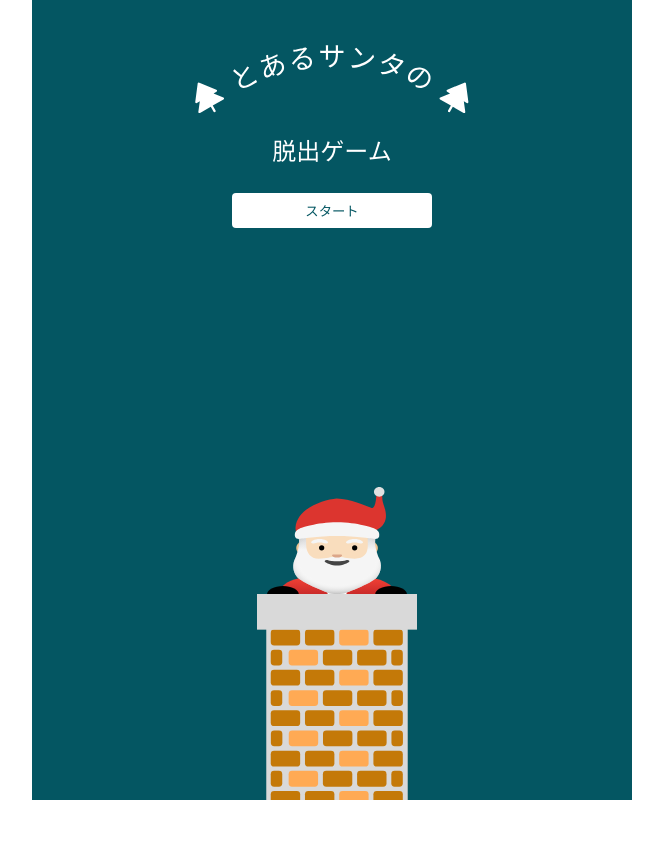
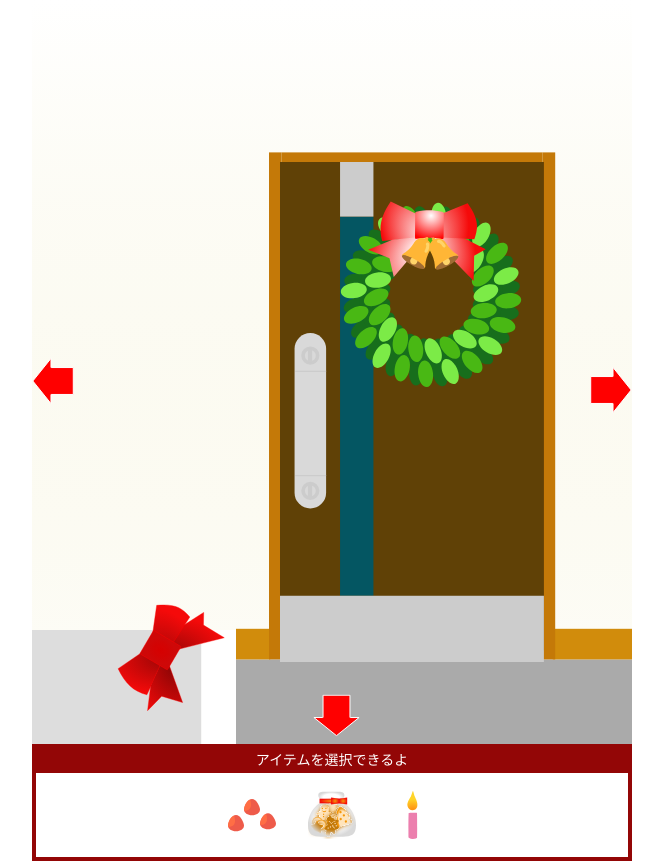
Before and after one commit to marimonon/advent2024_christmas, a React (Vite) app: page / in a window 1280 px wide. Shown: the whole page, without its empty margins (308-971 px from the left). Before the commit the page ends 800 px from the top, so only its background shows below. Built offline with nearby package versions, Linux system fonts and the light colour scheme.

Commit message:
GameStateにuseReducerの中身を移動してリファクタリング

```diff
--- a/src/App.tsx
+++ b/src/App.tsx
@@ -1,11 +1,12 @@
 import Container from "./components/Container"
 import Ending from "./components/Ending"
 import Escape from "./components/Escape"
+import { GameStateProvider } from "./components/GameStateProvider"
 import Start from "./components/Start"
 import React, { useReducer } from "react"
 
 // シーンの変更
-const initialSceneState = { scene: "start" }
+const initialSceneState = { scene: "escape" }
 
 type SceneState = { scene: string }
 type SceneAction = { type: "START" | "ESCAPE" | "ENDING" }
@@ -35,11 +36,13 @@ function App() {
     <SceneContext.Provider
       value={{ state: sceneState, dispatch: sceneDispatch }}
     >
-      <Container>
-        {sceneState.scene === "start" && <Start />}
-        {sceneState.scene === "escape" && <Escape />}
-        {sceneState.scene === "ending" && <Ending />}
-      </Container>
+      <GameStateProvider>
+        <Container>
+          {sceneState.scene === "start" && <Start />}
+          {sceneState.scene === "escape" && <Escape />}
+          {sceneState.scene === "ending" && <Ending />}
+        </Container>
+      </GameStateProvider>
     </SceneContext.Provider>
   )
 }
--- a/src/components/Arrows.tsx
+++ b/src/components/Arrows.tsx
@@ -1,14 +1,18 @@
 /** @jsxImportSource @emotion/react */
 import { css } from "@emotion/react"
 import ArrowImage from "./Images/ArrowImage"
+import { gameStateActions, useGameState } from "./GameStateProvider"
+
+const { toLeftRoom, toRightRoom } = gameStateActions
 
 const Arrows: React.FC = () => {
+  const { dispatch } = useGameState()
   return (
     <>
-      <div css={leftCss}>
+      <div css={leftCss} onClick={() => dispatch(toLeftRoom())}>
         <ArrowImage />
       </div>
-      <div css={rightCss}>
+      <div css={rightCss} onClick={() => dispatch(toRightRoom())}>
         <ArrowImage />
       </div>
       <div css={bottomCss}>
--- /dev/null
+++ b/src/components/GameStateProvider.tsx
@@ -0,0 +1,86 @@
+import {
+  bindActionCreators,
+  createSlice,
+  UnknownAction,
+  type PayloadAction,
+} from "@reduxjs/toolkit"
+import { createContext, ReactNode, useContext, useReducer } from "react"
+
+type Scene = "start" | "escape" | "ending"
+type Room =
+  | "Stove"
+  | "Tree"
+  | "Dining"
+  | "Entrance"
+  | "Window"
+  | "Step"
+  | "Child"
+  | "ExTree"
+  | "ExCake"
+  | "ExHomeWork"
+
+type GameState = {
+  // Define your game state properties here
+  scene: Scene
+  room: Room
+}
+
+const initialGameState: GameState = {
+  scene: "start",
+  room: "Stove",
+}
+
+export const gameStateSlice = createSlice({
+  name: "gameState",
+  initialState: initialGameState,
+  reducers: {
+    switchScene: (state, action: PayloadAction<Scene>) => {
+      state.scene = action.payload
+    },
+    toLeftRoom: (state, _: PayloadAction) => {
+      switch (state.room) {
+        case "Stove":
+          state.room = "Tree"
+          break
+      }
+    },
+    toRightRoom: (state, _: PayloadAction) => {
+      switch (state.room) {
+        case "Tree":
+          state.room = "Stove"
+          break
+      }
+    },
+  },
+})
+
+export const gameStateActions = gameStateSlice.actions
+
+interface GameStateContextProps {
+  gameState: GameState
+  dispatch: React.Dispatch<UnknownAction>
+}
+
+const GameStateContext = createContext<GameStateContextProps>({
+  gameState: initialGameState,
+  dispatch: () => {},
+})
+
+export const useGameState = () => useContext(GameStateContext)
+
+type Props = {
+  children: ReactNode
+}
+
+export const GameStateProvider: React.FC<Props> = ({ children }) => {
+  const [gameState, dispatch] = useReducer(
+    gameStateSlice.reducer,
+    initialGameState
+  )
+
+  return (
+    <GameStateContext.Provider value={{ gameState, dispatch }}>
+      {children}
+    </GameStateContext.Provider>
+  )
+}
```
